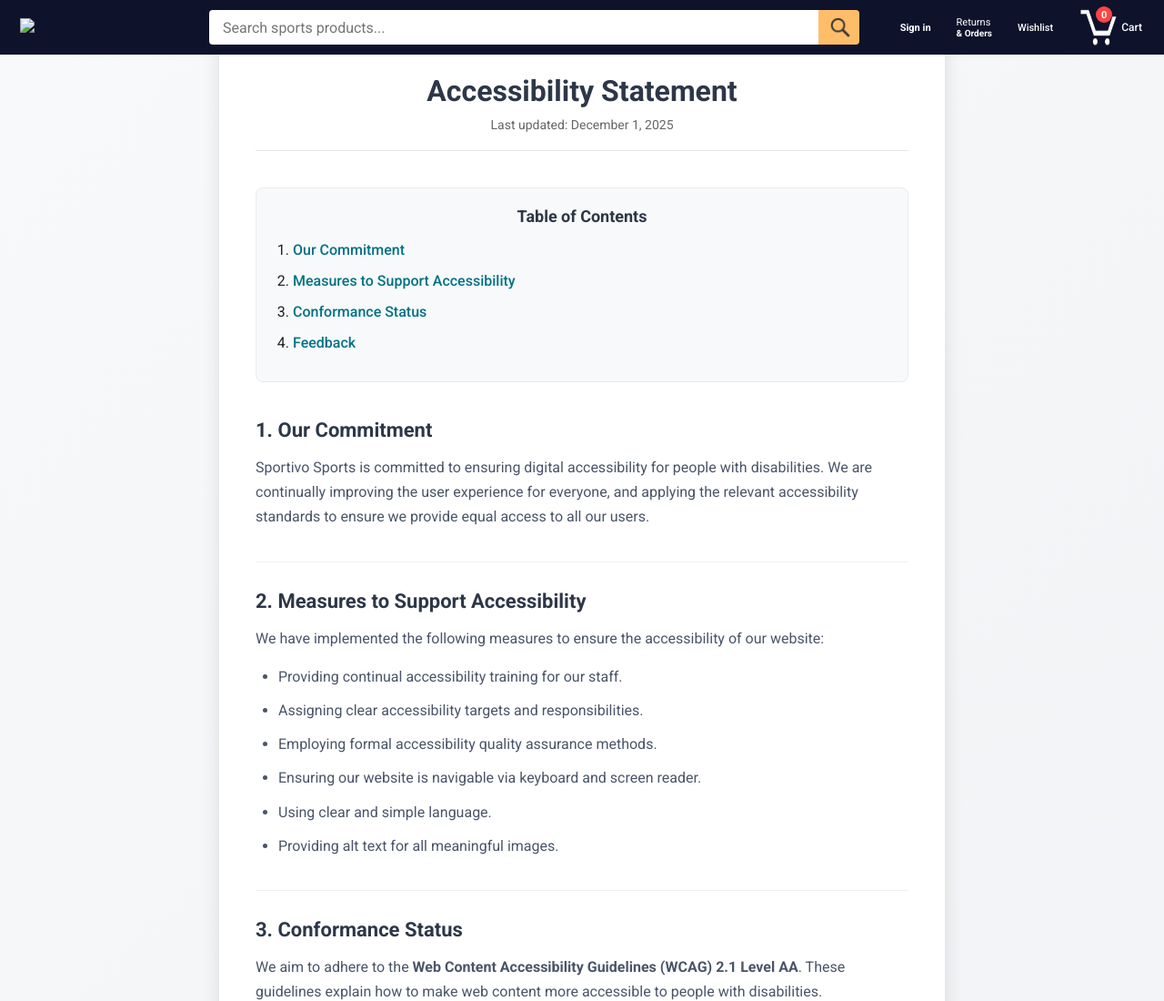
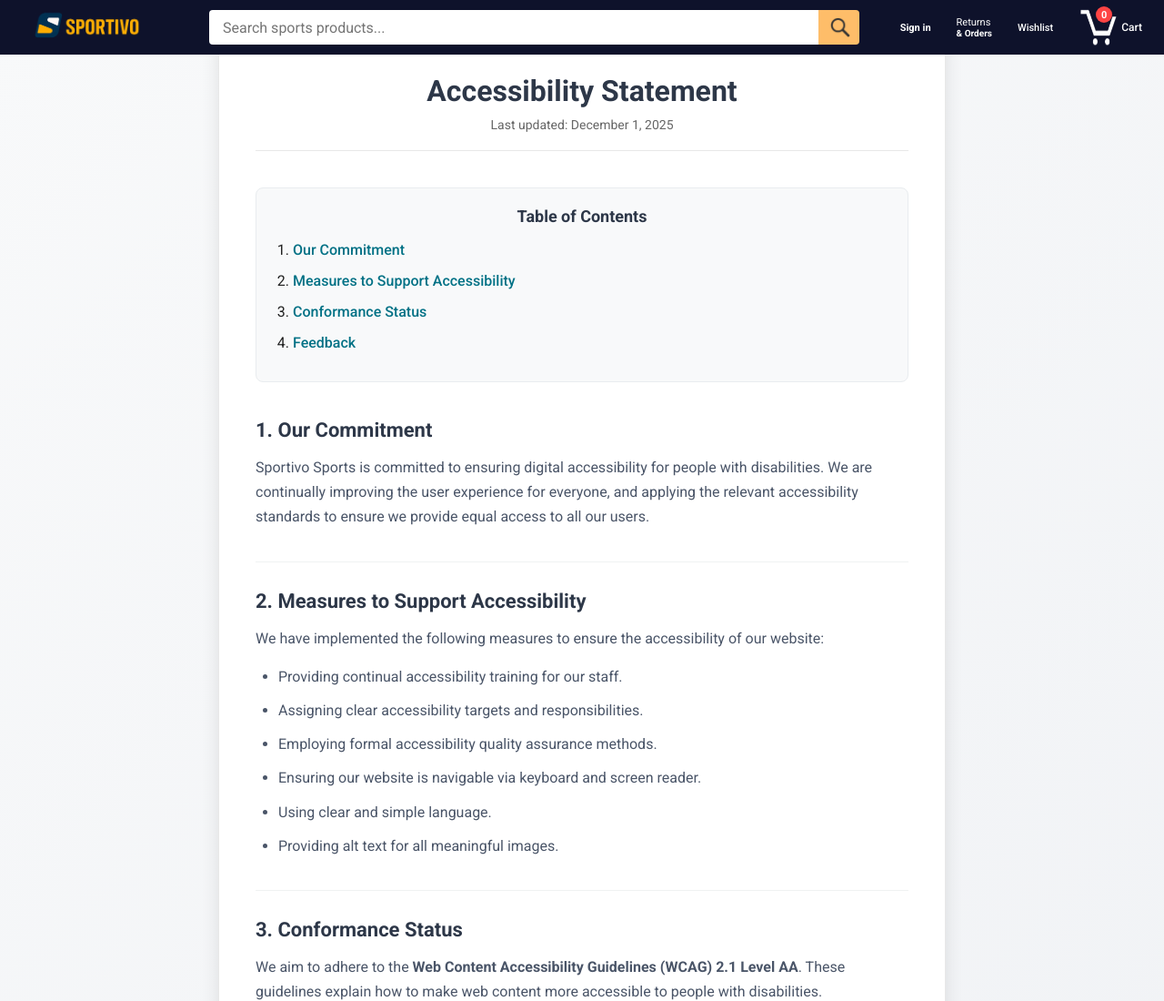
Before and after one commit to yousefitesabbagh-ITE77/Sportivo-e-commerce-website-for-sports, a plain HTML site: page accessibility.html in a window 1280 px wide. Shown: the top 1100 px of the page at 91% size. Drawn offline with Linux system fonts and the light colour scheme.

Commit message:
fixing the image problem

```diff
--- a/accessibility.html
+++ b/accessibility.html
@@ -16,8 +16,8 @@
         <div class="sportivo-header">
             <div class="sportivo-header-left-section">
               <a href="sportivo.html" class="header-link">
-                <img class="sportivo-logo" src="images/sportivo-logo-white.png">
-                <img class="sportivo-mobile-logo" src="images/sportivo-mobile-logo-white.png">
+                <img class="sportivo-logo" src="images/logo/sportivo.jpg">
+                <img class="sportivo-mobile-logo" src="images/logo/sportivo.jpg">
               </a>
             </div>
 
```
Also changed, not shown: privacy.html (+2 -2 lines), terms.html (+2 -2 lines), tracking.html (+2 -2 lines).
